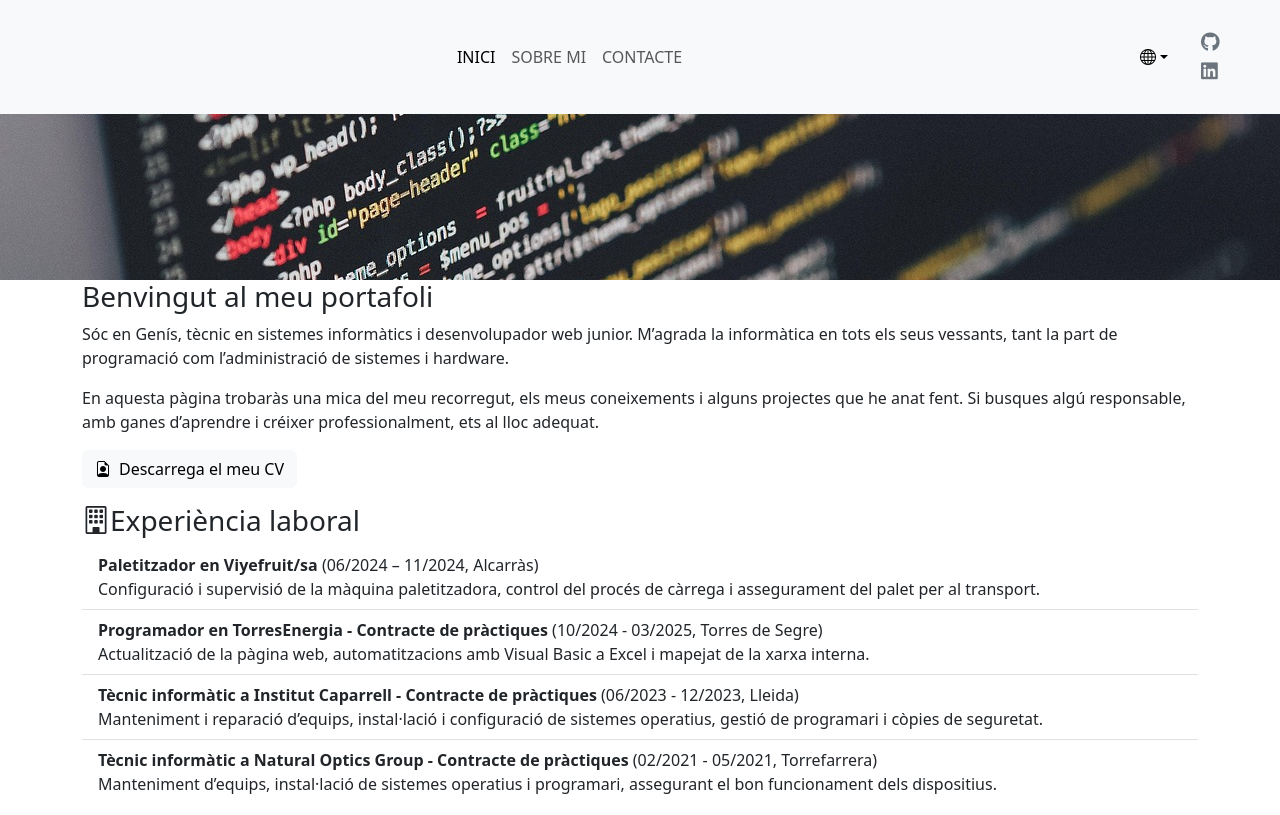
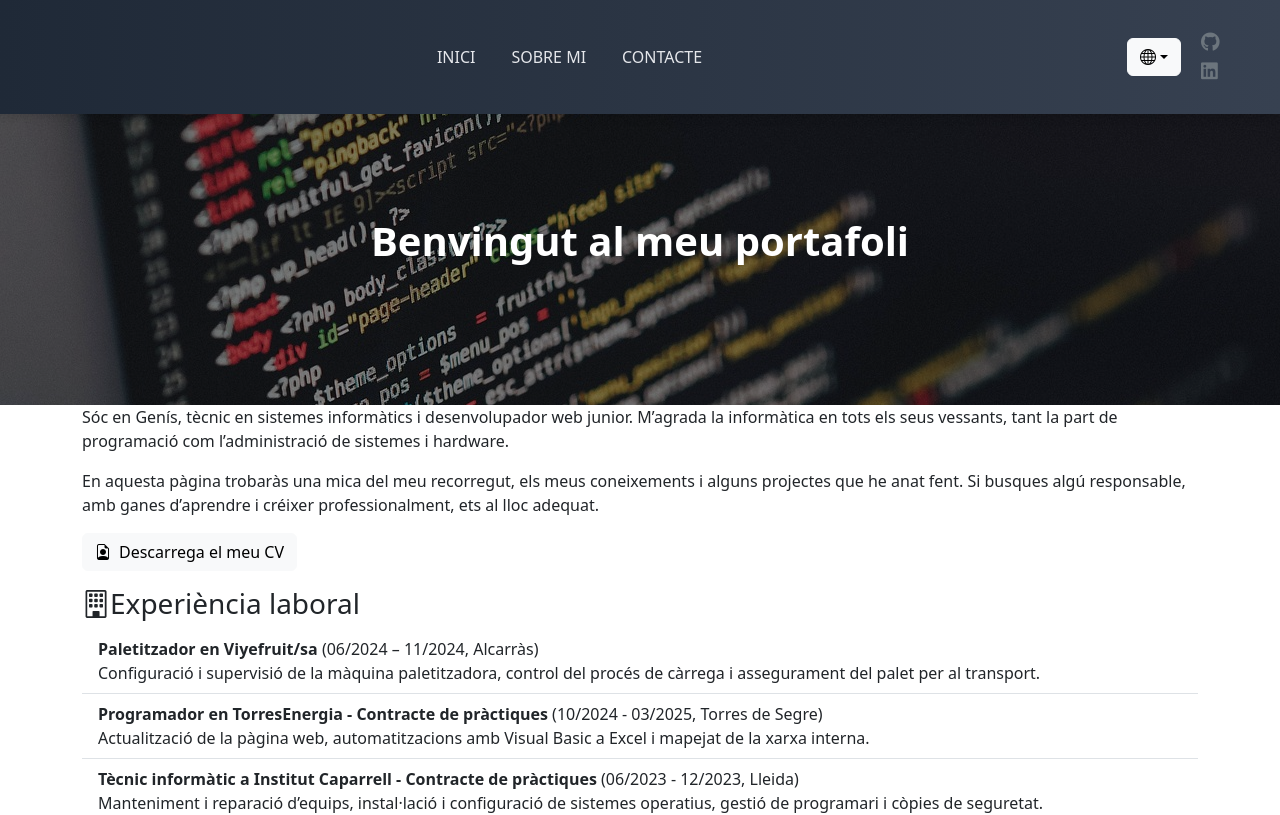
Before and after one commit to genisbou/portafoli, a React (Create React App) app: page /portafoli/ca in a window 1280 px wide. Shown: the top 815 px of the page. Built offline with nearby package versions, Linux system fonts and the light colour scheme.

Commit message:
Css millores
Ok

```diff
--- a/src/Pages/Inici.js
+++ b/src/Pages/Inici.js
@@ -33,11 +33,16 @@ const Inici = () => {
             <Header/>
 
 
-            <img className="banner" src={img1} alt="Imagen de Japón"/>
+            <div className="banner-wrapper">
+                <img className="banner" src={img1} alt="" />
+                <div className="banner-text">
+                    <h1>{t('home.title')}</h1>
+                </div>
+            </div>
+
             <div className="container">
                 <div className="inici">
 
-                    <h3>{t('home.title')}</h3>
                     <p>
                         {t('home.presentation1')}
                     </p>
--- a/src/styles/styles.css
+++ b/src/styles/styles.css
@@ -25,6 +25,7 @@
     background: #f8f9fa;
     padding: 40px 0 20px;
     border-top: 1px solid #eee;
+
 }
 
 .footer-brand {
@@ -82,3 +83,109 @@
     padding-top: 20px;
     border-top: 1px solid #eee;
 }
+
+/*PROVES */
+.navbar {
+    background: linear-gradient(90deg, #1f2937, #374151);
+    box-shadow: 0 2px 10px rgba(0,0,0,0.15);
+}
+body {
+    padding-top: 85px;
+}
+
+
+.navbar-toggler {
+    border-color: rgba(255,255,255,0.5);
+}
+
+.navbar-toggler-icon {
+    filter: invert(1);
+}
+
+
+.navbar .nav-link {
+    color: #e5e7eb !important;
+    font-weight: 500;
+    position: relative;
+    margin: 0 10px;
+}
+
+.navbar .nav-link:hover {
+    color: #ffffff !important;
+}
+
+.navbar .nav-link.active-link {
+    font-weight: 700;
+}
+
+.navbar .nav-link.active-link::after {
+    content: "";
+    position: absolute;
+    bottom: -6px;
+    left: 0;
+    width: 100%;
+    height: 2px;
+    background: #ef4444;
+}
+
+.banner-wrapper {
+    position: relative;
+}
+
+.banner {
+    width: 100%;
+    height: 320px;
+    object-fit: cover;
+    filter: brightness(0.55);
+}
+
+.banner-text {
+    position: absolute;
+    top: 50%;
+    left: 50%;
+    transform: translate(-50%, -50%);
+    color: white;
+    text-align: center;
+}
+
+.banner-text h1 {
+    font-size: 2.5rem;
+    font-weight: 700;
+}
+
+
+
+.banner-text {
+    position: absolute;
+    top: 50%;
+    left: 50%;
+    transform: translate(-50%, -50%);
+    color: white;
+    text-align: center;
+    padding: 0 20px;
+    width: 100%;
+    max-width: 900px;
+}
+
+.banner-text h1 {
+    font-size: 2.5rem;
+    font-weight: 700;
+}
+
+
+
+.card {
+    border: none;
+    border-radius: 12px;
+    box-shadow: 0 10px 25px rgba(0,0,0,0.08);
+}
+
+.card:hover {
+    transform: translateY(-6px);
+    box-shadow: 0 15px 35px rgba(0,0,0,0.15);
+}
+
+.card img {
+    border-top-left-radius: 12px;
+    border-top-right-radius: 12px;
+}
```
Also changed, not shown: src/assets/portfolioHome.jpg.
